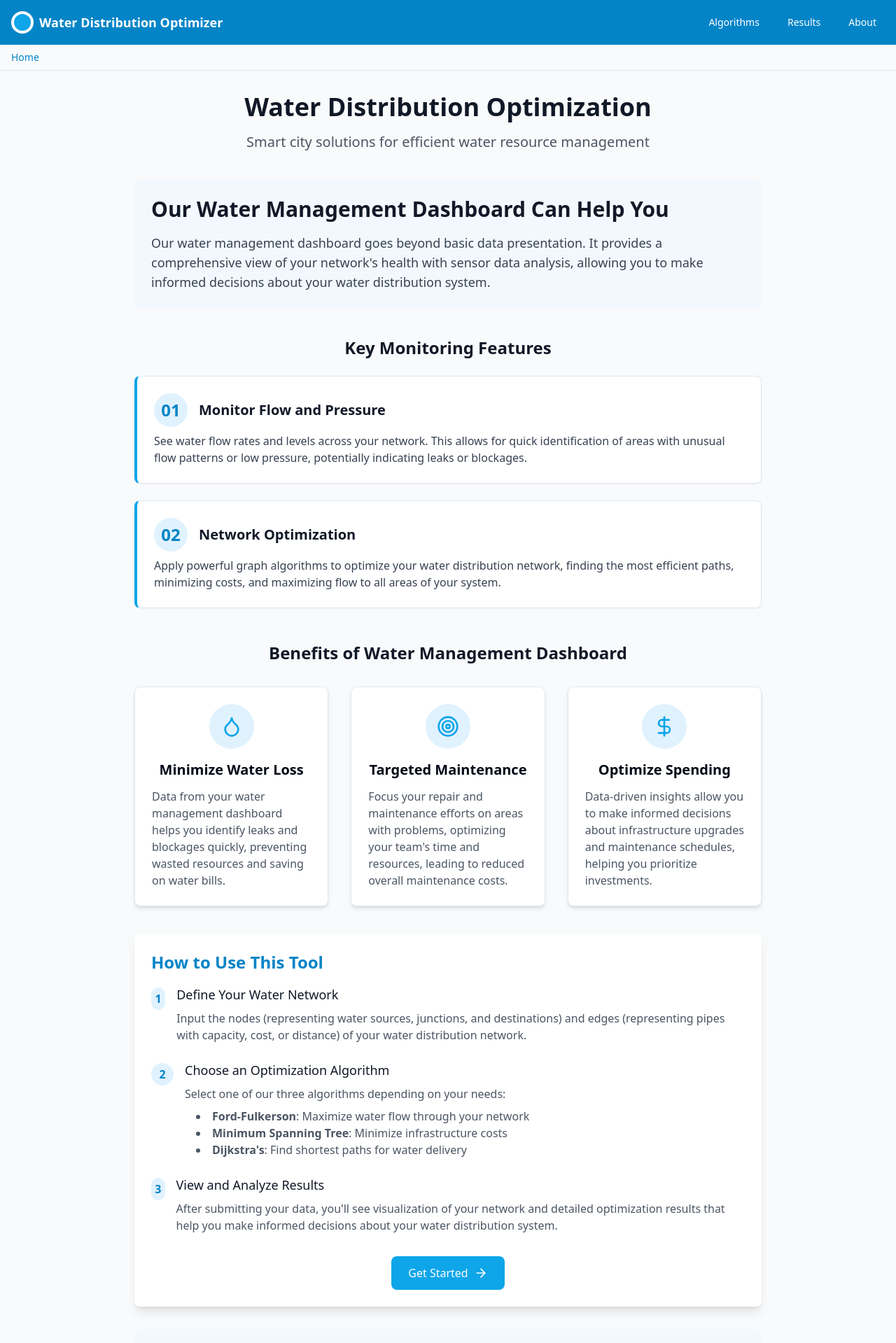
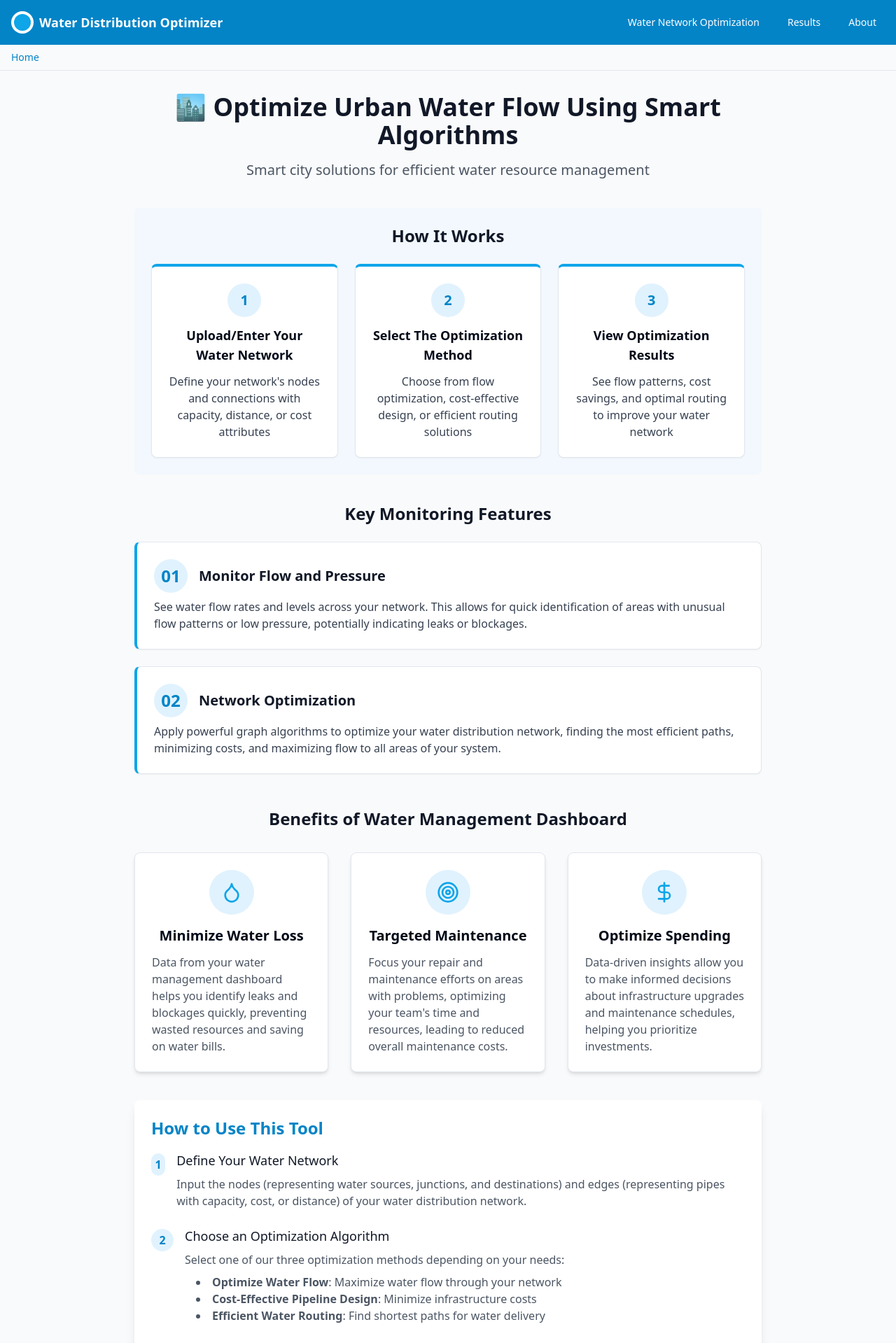
Before and after one commit to tympass-ui/aqua-flow-optimiser-ui, a React (Vite) app: page / in a window 1280 px wide. Shown: the top 1919 px of the page at 70% size. Built offline with nearby package versions, Linux system fonts and the light colour scheme.

Commit message:
Refactor: Rename pages and sections
Rename pages and sections based on UI/UX suggestions.
Update homepage headline and guide.

```diff
--- a/src/App.tsx
+++ b/src/App.tsx
@@ -8,7 +8,7 @@ import { GraphProvider } from "./contexts/GraphContext";
 import Navbar from "./components/Navbar";
 import Breadcrumbs from "./components/Breadcrumbs";
 import Home from "./pages/Home";
-import Algorithms from "./pages/Algorithms";
+import WaterNetworkOptimization from "./pages/Algorithms";
 import Results from "./pages/Results";
 import About from "./pages/About";
 import NotFound from "./pages/NotFound";
@@ -29,7 +29,8 @@ const App = () => (
               <Routes>
                 <Route path="/" element={<Home />} />
                 <Route path="/home" element={<Home />} />
-                <Route path="/algorithms" element={<Algorithms />} />
+                <Route path="/water-network-optimization" element={<WaterNetworkOptimization />} />
+                <Route path="/algorithms" element={<Navigate to="/water-network-optimization" replace />} />
                 <Route path="/results" element={<Results />} />
                 <Route path="/about" element={<About />} />
                 <Route path="*" element={<NotFound />} />
--- a/src/components/Breadcrumbs.jsx
+++ b/src/components/Breadcrumbs.jsx
@@ -15,15 +15,27 @@ const Breadcrumbs = () => {
 
     if (paths.length > 0) {
       paths.forEach((path, index) => {
-        let name = path.charAt(0).toUpperCase() + path.slice(1);
+        let name = path;
         let fullPath = `/${paths.slice(0, index + 1).join('/')}`;
 
+        // Map URLs to user-friendly names
+        if (path === 'water-network-optimization' || path === 'algorithms') {
+          name = 'Water Network Optimization';
+          fullPath = '/water-network-optimization';
+        } else if (path === 'results') {
+          name = 'Results';
+        } else if (path === 'about') {
+          name = 'About';
+        } else {
+          name = path.charAt(0).toUpperCase() + path.slice(1);
+        }
+
         // Special case for algorithms page to show selected algorithm
-        if (path === 'algorithms' && selectedAlgorithm) {
+        if ((path === 'water-network-optimization' || path === 'algorithms') && selectedAlgorithm) {
           const algorithmNames = {
-            fordFulkerson: 'Ford-Fulkerson',
-            mst: 'Minimum Spanning Tree',
-            dijkstra: 'Dijkstra\'s'
+            fordFulkerson: 'Optimize Water Flow',
+            mst: 'Cost-Effective Pipeline Design',
+            dijkstra: 'Efficient Water Routing'
           };
           breadcrumbs.push({ name, path: fullPath });
           breadcrumbs.push({
--- a/src/components/Navbar.jsx
+++ b/src/components/Navbar.jsx
@@ -17,7 +17,7 @@ const Navbar = () => {
       <div className="container mx-auto px-4">
         <div className="flex items-center justify-between h-16">
           <div className="flex items-center">
-            <Link to="/algorithms" className="flex items-center">
+            <Link to="/water-network-optimization" className="flex items-center">
               <div className="h-8 w-8 mr-2 bg-white rounded-full flex items-center justify-center">
                 <div className="h-6 w-6 bg-water animate-flow rounded-full"></div>
               </div>
@@ -27,12 +27,14 @@ const Navbar = () => {
 
           <nav className="flex space-x-4">
             <Link
-              to="/algorithms"
+              to="/water-network-optimization"
               className={`px-3 py-2 rounded-md text-sm font-medium transition-colors ${
-                isActive('/algorithms') ? 'bg-water text-white' : 'hover:bg-water-light hover:text-water-dark'
+                isActive('/water-network-optimization') || isActive('/algorithms')
+                  ? 'bg-water text-white'
+                  : 'hover:bg-water-light hover:text-water-dark'
               }`}
             >
-              Algorithms
+              Water Network Optimization
             </Link>
 
             <Link
--- a/src/pages/Algorithms.jsx
+++ b/src/pages/Algorithms.jsx
@@ -5,7 +5,7 @@ import { useGraphContext } from '../contexts/GraphContext';
 import { fordFulkerson, primMST, dijkstra } from '../utils/graphAlgorithms';
 import { toast } from 'sonner';
 
-const Algorithms = () => {
+const WaterNetworkOptimization = () => {
   const navigate = useNavigate();
   const {
     processNodes,
@@ -135,19 +135,33 @@ const Algorithms = () => {
     }
   };
 
+  // Get user-friendly algorithm names
+  const getAlgorithmDisplayName = (algorithm) => {
+    switch (algorithm) {
+      case 'fordFulkerson':
+        return 'Optimize Water Flow';
+      case 'mst':
+        return 'Cost-Effective Pipeline Design';
+      case 'dijkstra':
+        return 'Efficient Water Routing';
+      default:
+        return algorithm;
+    }
+  };
+
   return (
     <div className="container mx-auto px-4 py-6">
       <div className="max-w-4xl mx-auto">
         <div className="mb-8">
-          <h1 className="text-3xl font-bold text-gray-900">Optimization Algorithms</h1>
+          <h1 className="text-3xl font-bold text-gray-900">Water Network Optimization</h1>
           <p className="text-gray-600 mt-2">
-            Select an algorithm and input your network data to optimize your water distribution system.
+            Select an optimization method and input your network data to optimize your water distribution system.
           </p>
         </div>
 
         {/* Algorithm Tabs */}
         <div className="mb-6 border-b border-gray-200">
-          <div className="flex space-x-2">
+          <div className="flex flex-wrap space-x-2">
             <button
               onClick={() => handleAlgorithmChange('fordFulkerson')}
               className={`py-2 px-4 text-sm font-medium rounded-t-lg ${
@@ -156,7 +170,7 @@ const Algorithms = () => {
                   : 'text-gray-600 hover:text-water-dark'
               }`}
             >
-              Ford-Fulkerson
+              Optimize Water Flow
             </button>
             <button
               onClick={() => handleAlgorithmChange('mst')}
@@ -166,7 +180,7 @@ const Algorithms = () => {
                   : 'text-gray-600 hover:text-water-dark'
               }`}
             >
-              Minimum Spanning Tree
+              Cost-Effective Pipeline Design
             </button>
             <button
               onClick={() => handleAlgorithmChange('dijkstra')}
@@ -176,7 +190,7 @@ const Algorithms = () => {
                   : 'text-gray-600 hover:text-water-dark'
               }`}
             >
-              Dijkstra's
+              Efficient Water Routing
             </button>
           </div>
         </div>
@@ -185,9 +199,9 @@ const Algorithms = () => {
         <div className="mb-6 p-4 bg-water-light rounded-lg text-gray-700">
           {selectedAlgorithm === 'fordFulkerson' && (
             <div>
-              <h2 className="font-semibold text-lg mb-2">Ford-Fulkerson Algorithm</h2>
+              <h2 className="font-semibold text-lg mb-2">Optimize Water Flow (Ford-Fulkerson)</h2>
               <p>
-                Optimizes the maximum flow of water through your network from a source to a sink.
+                Maximizes the flow of water through your network from a source to a destination.
                 Useful for determining the maximum capacity of your water distribution system.
               </p>
             </div>
@@ -195,7 +209,7 @@ const Algorithms = () => {
 
           {selectedAlgorithm === 'mst' && (
             <div>
-              <h2 className="font-semibold text-lg mb-2">Minimum Spanning Tree</h2>
+              <h2 className="font-semibold text-lg mb-2">Cost-Effective Pipeline Design (Minimum Spanning Tree)</h2>
               <p>
                 Finds the most cost-effective way to connect all nodes in your water network.
                 Ideal for planning new infrastructure or optimizing existing connections.
@@ -205,7 +219,7 @@ const Algorithms = () => {
 
           {selectedAlgorithm === 'dijkstra' && (
             <div>
-              <h2 className="font-semibold text-lg mb-2">Dijkstra's Algorithm</h2>
+              <h2 className="font-semibold text-lg mb-2">Efficient Water Routing (Dijkstra's Algorithm)</h2>
               <p>
                 Calculates the shortest path from a source to a destination in your water network.
                 Perfect for optimizing delivery routes or minimizing water transit time.
@@ -283,7 +297,7 @@ const Algorithms = () => {
               {selectedAlgorithm !== 'mst' && (
                 <div>
                   <label htmlFor="sink" className="block text-sm font-medium text-gray-700 mb-1">
-                    Sink Node
+                    Destination Node
                   </label>
                   <select
                     id="sink"
@@ -291,7 +305,7 @@ const Algorithms = () => {
                     onChange={(e) => setSinkNode(e.target.value)}
                     className="w-full px-3 py-2 border border-gray-300 rounded-md focus:outline-none focus:ring-1 focus:ring-water"
                   >
-                    <option value="">Select a sink</option>
+                    <option value="">Select a destination</option>
                     {nodeOptions.map(node => (
                       <option key={`sink-${node}`} value={node}>{node}</option>
                     ))}
@@ -304,11 +318,11 @@ const Algorithms = () => {
               <button
                 type="submit"
                 disabled={isSubmitting}
-                className={`px-6 py-2 bg-water hover:bg-water-dark text-white font-medium rounded-md transition-colors focus:outline-none focus:ring-2 focus:ring-water focus:ring-opacity-50 ${
+                className={`px-6 py-2 bg-water hover:bg-water-dark text-white font-medium rounded-lg transition-colors focus:outline-none focus:ring-2 focus:ring-water focus:ring-opacity-50 ${
                   isSubmitting ? 'opacity-70 cursor-not-allowed' : ''
                 }`}
               >
-                {isSubmitting ? 'Computing...' : 'Run Algorithm'}
+                {isSubmitting ? 'Computing...' : 'Run Optimization'}
               </button>
             </div>
           </form>
@@ -318,4 +332,4 @@ const Algorithms = () => {
   );
 };
 
-export default Algorithms;
+export default WaterNetworkOptimization;
--- a/src/pages/Home.jsx
+++ b/src/pages/Home.jsx
@@ -1,7 +1,7 @@
 
 import React from 'react';
 import { Link } from 'react-router-dom';
-import { ArrowRight, Droplet, Target, DollarSign } from 'lucide-react';
+import { ArrowRight, Droplet, Target, DollarSign, Building, Water } from 'lucide-react';
 import { Card, CardHeader, CardContent } from '@/components/ui/card';
 
 const Home = () => {
@@ -10,22 +10,61 @@ const Home = () => {
       <div className="max-w-4xl mx-auto">
         <div className="text-center mb-10">
           <h1 className="text-4xl font-bold text-gray-900 mb-4">
-            Water Distribution Optimization
+            🏙️ Optimize Urban Water Flow Using Smart Algorithms
           </h1>
           <p className="text-xl text-gray-600">
             Smart city solutions for efficient water resource management
           </p>
         </div>
 
-        {/* Hero section with overview */}
+        {/* Three-step guide */}
         <div className="bg-water-light bg-opacity-30 rounded-lg p-6 mb-10">
-          <h2 className="text-3xl font-bold text-gray-900 mb-4">
-            Our Water Management Dashboard Can Help You
+          <h2 className="text-2xl font-bold text-gray-900 mb-6 text-center">
+            How It Works
           </h2>
-          <p className="text-lg text-gray-700">
-            Our water management dashboard goes beyond basic data presentation. It provides a comprehensive view of your
-            network's health with sensor data analysis, allowing you to make informed decisions about your water distribution system.
-          </p>
+          <div className="grid md:grid-cols-3 gap-6">
+            <Card className="bg-white border-t-4 border-t-water">
+              <CardContent className="pt-6">
+                <div className="text-center mb-3">
+                  <div className="inline-flex h-12 w-12 items-center justify-center rounded-full bg-water-light text-water-dark mb-3">
+                    <span className="text-xl font-bold">1</span>
+                  </div>
+                  <h3 className="text-lg font-semibold">Upload/Enter Your Water Network</h3>
+                </div>
+                <p className="text-gray-700 text-center">
+                  Define your network's nodes and connections with capacity, distance, or cost attributes
+                </p>
+              </CardContent>
+            </Card>
+
+            <Card className="bg-white border-t-4 border-t-water">
+              <CardContent className="pt-6">
+                <div className="text-center mb-3">
+                  <div className="inline-flex h-12 w-12 items-center justify-center rounded-full bg-water-light text-water-dark mb-3">
+                    <span className="text-xl font-bold">2</span>
+                  </div>
+                  <h3 className="text-lg font-semibold">Select The Optimization Method</h3>
+                </div>
+                <p className="text-gray-700 text-center">
+                  Choose from flow optimization, cost-effective design, or efficient routing solutions
+                </p>
+              </CardContent>
+            </Card>
+
+            <Card className="bg-white border-t-4 border-t-water">
+              <CardContent className="pt-6">
+                <div className="text-center mb-3">
+                  <div className="inline-flex h-12 w-12 items-center justify-center rounded-full bg-water-light text-water-dark mb-3">
+                    <span className="text-xl font-bold">3</span>
+                  </div>
+                  <h3 className="text-lg font-semibold">View Optimization Results</h3>
+                </div>
+                <p className="text-gray-700 text-center">
+                  See flow patterns, cost savings, and optimal routing to improve your water network
+                </p>
+              </CardContent>
+            </Card>
+          </div>
         </div>
 
         {/* Key features section */}
@@ -149,12 +188,12 @@ const Home = () => {
                   Choose an Optimization Algorithm
                 </h3>
                 <p className="text-gray-600">
-                  Select one of our three algorithms depending on your needs:
+                  Select one of our three optimization methods depending on your needs:
                 </p>
                 <ul className="list-disc list-inside ml-4 mt-2 text-gray-600">
-                  <li><strong>Ford-Fulkerson</strong>: Maximize water flow through your network</li>
-                  <li><strong>Minimum Spanning Tree</strong>: Minimize infrastructure costs</li>
-                  <li><strong>Dijkstra's</strong>: Find shortest paths for water delivery</li>
+                  <li><strong>Optimize Water Flow</strong>: Maximize water flow through your network</li>
+                  <li><strong>Cost-Effective Pipeline Design</strong>: Minimize infrastructure costs</li>
+                  <li><strong>Efficient Water Routing</strong>: Find shortest paths for water delivery</li>
                 </ul>
               </div>
             </div>
@@ -176,7 +215,7 @@ const Home = () => {
 
           <div className="mt-8 text-center">
             <Link
-              to="/algorithms"
+              to="/water-network-optimization"
               className="inline-flex items-center px-6 py-3 bg-water hover:bg-water-dark text-white font-medium rounded-lg transition-colors"
             >
               Get Started
```
